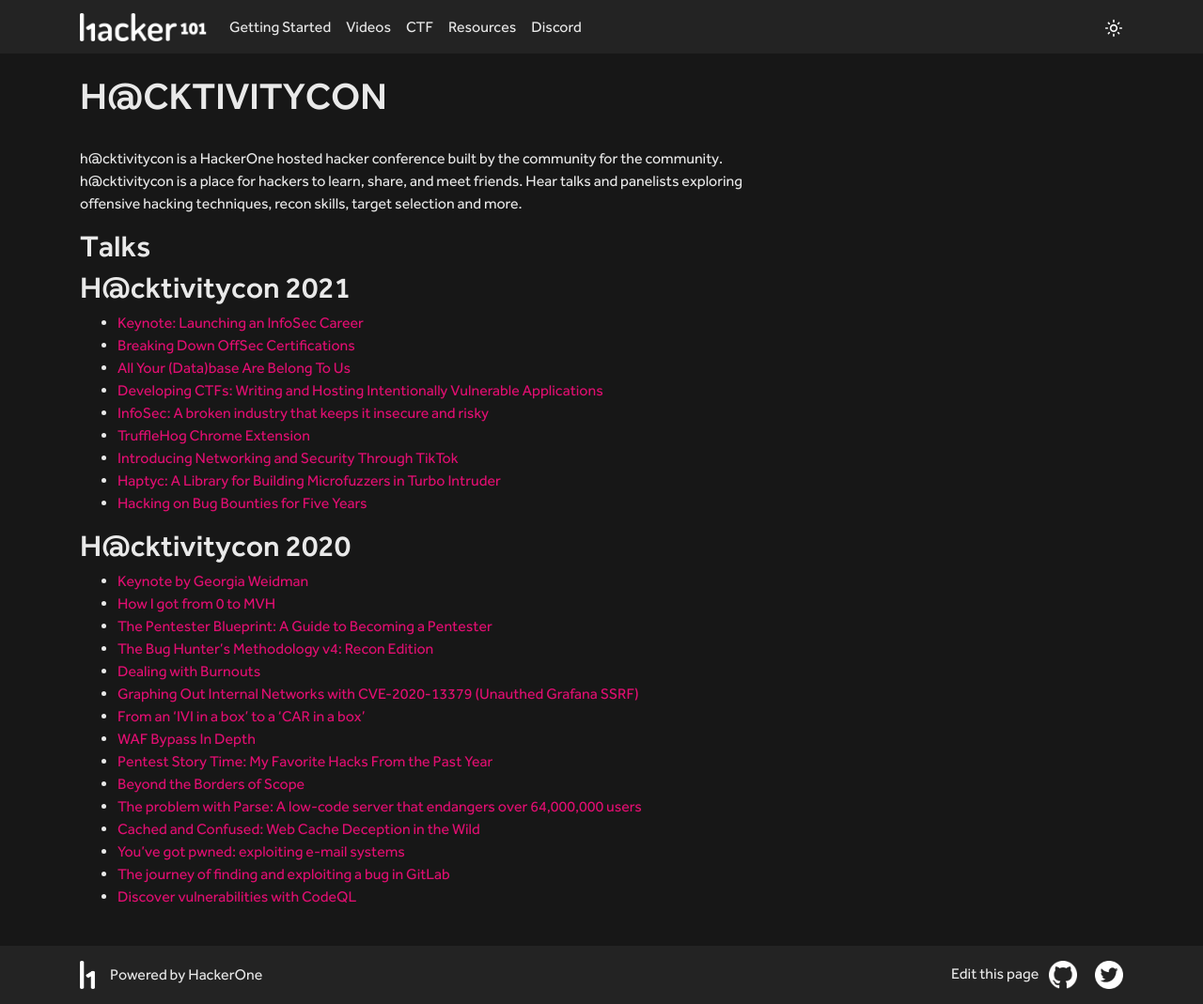
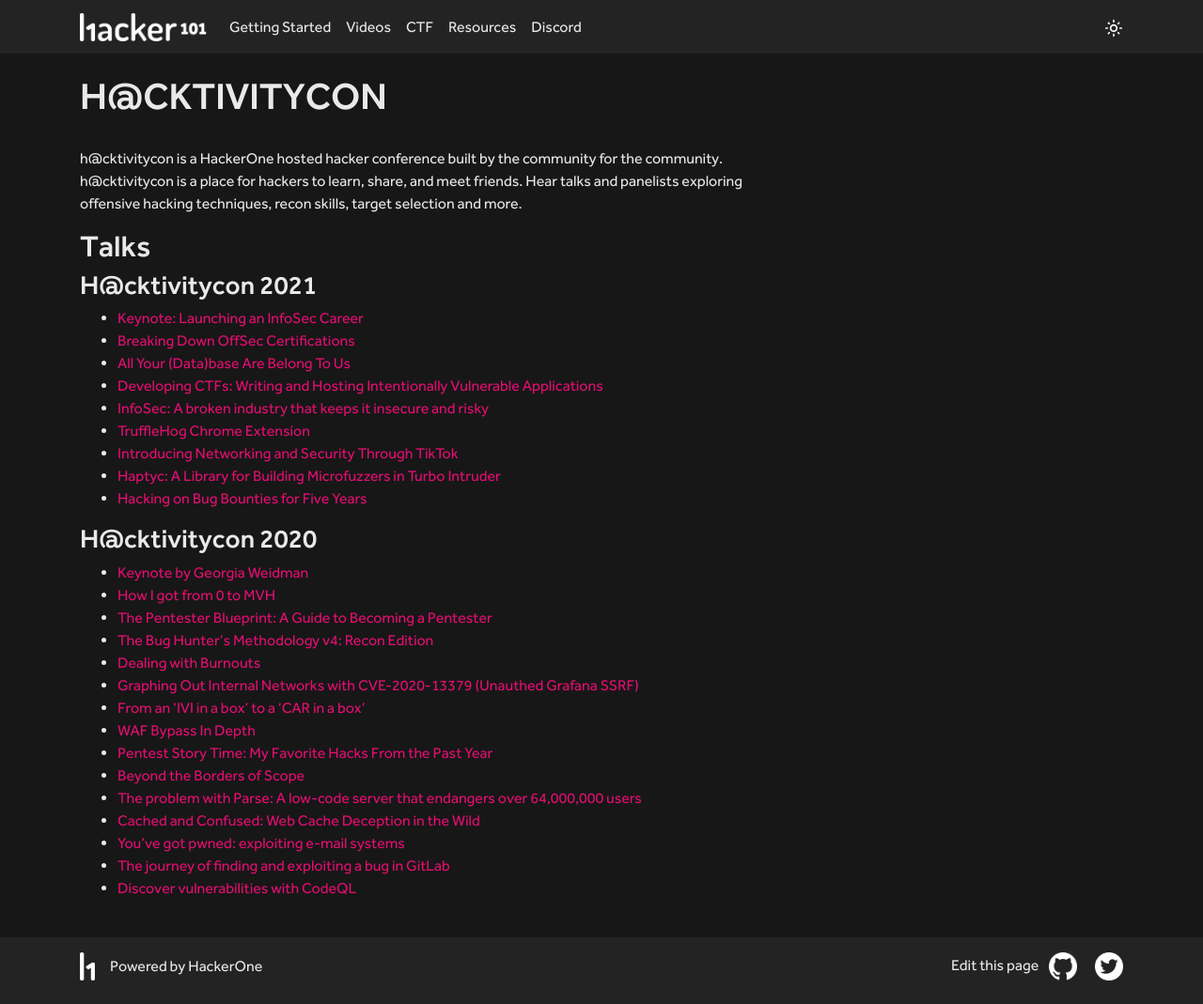
Before and after one commit to Hacker0x01/hacker101, a Jekyll site: the page built from playlists/hacktivitycon.md, in a window 1280 px wide. Shown: the whole page at 94% size. Built offline with Jekyll 4.4.1, drawn with Linux system fonts in a browser that asks for light colours.

Commit message:
Fix some MR issues Part 3

```diff
--- a/playlists/hacktivitycon.md
+++ b/playlists/hacktivitycon.md
@@ -8,7 +8,7 @@
 Talks
 ---
 
-## H@cktivitycon 2021
+### H@cktivitycon 2021
 
 - [Keynote: Launching an InfoSec Career](/conferences/hacktivitycon2021/keynote)
 - [Breaking Down OffSec Certifications](/conferences/hacktivitycon2021/offsec_panel)
@@ -20,7 +20,7 @@
 - [Haptyc: A Library for Building Microfuzzers in Turbo Intruder](/conferences/hacktivitycon2021/haptyc)
 - [Hacking on Bug Bounties for Five Years](/conferences/hacktivitycon2021/bugbountyfor5years)
 
-## H@cktivitycon 2020
+### H@cktivitycon 2020
 
 - [Keynote by Georgia Weidman](/conferences/hacktivitycon2020/keynote)
 - [How I got from 0 to MVH](/conferences/hacktivitycon2020/0tomvh)
```
